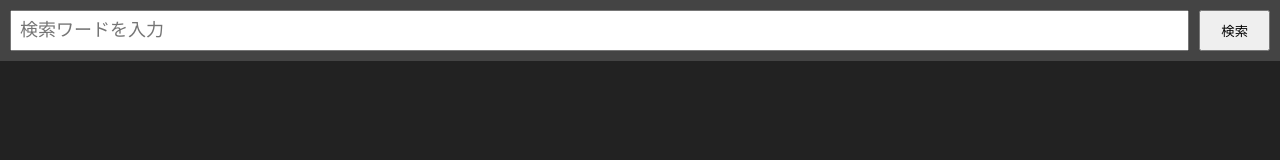
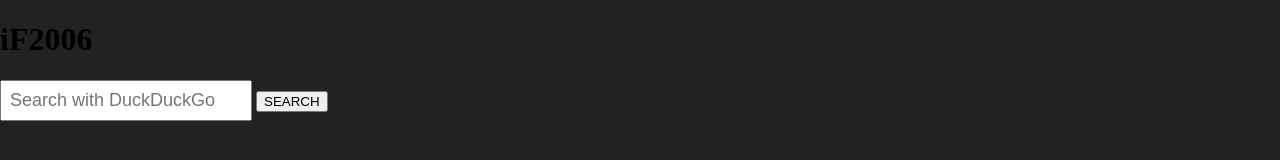
Before and after one commit to ffox211310-del/iF2006-Browser, a plain HTML site: page index.html in a window 1280 px wide. Drawn offline with Linux system fonts and the light colour scheme.

Commit message:
Update index.html

```diff
--- a/index.html
+++ b/index.html
@@ -1,27 +1,36 @@
 <!DOCTYPE html>
-<html lang="ja">
+<html lang="en">
 <head>
 <meta charset="UTF-8">
+<meta name="viewport" content="width=device-width, initial-scale=1.0">
+
 <title>iF2006</title>
+
+<link rel="preconnect" href="https://fonts.googleapis.com">
+<link rel="preconnect" href="https://fonts.gstatic.com" crossorigin>
+
+<link href="https://fonts.googleapis.com/css2?family=Orbitron:wght@400;700&display=swap" rel="stylesheet">
 
 <link rel="stylesheet" href="style.css">
 </head>
 
 <body>
 
-<div id="topbar">
+<div id="stars"></div>
+
+<div class="center">
+
+<h1>iF2006</h1>
 
 <input
 id="search"
-placeholder="検索ワードを入力">
+placeholder="Search with DuckDuckGo">
 
-<button id="go">
-検索
+<button onclick="searchWeb()">
+SEARCH
 </button>
 
 </div>
-
-<iframe id="browser"></iframe>
 
 <script src="script.js"></script>
 
```
